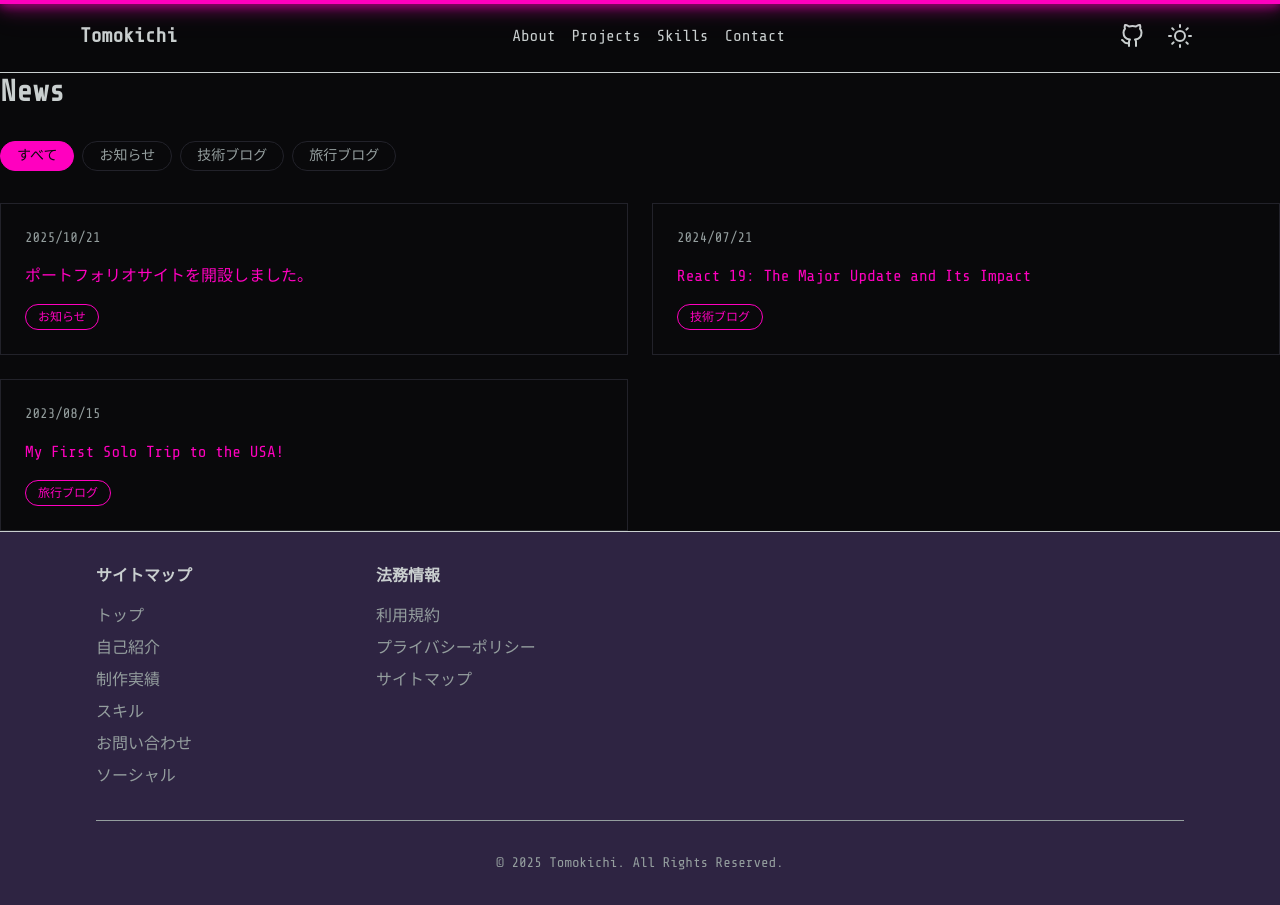
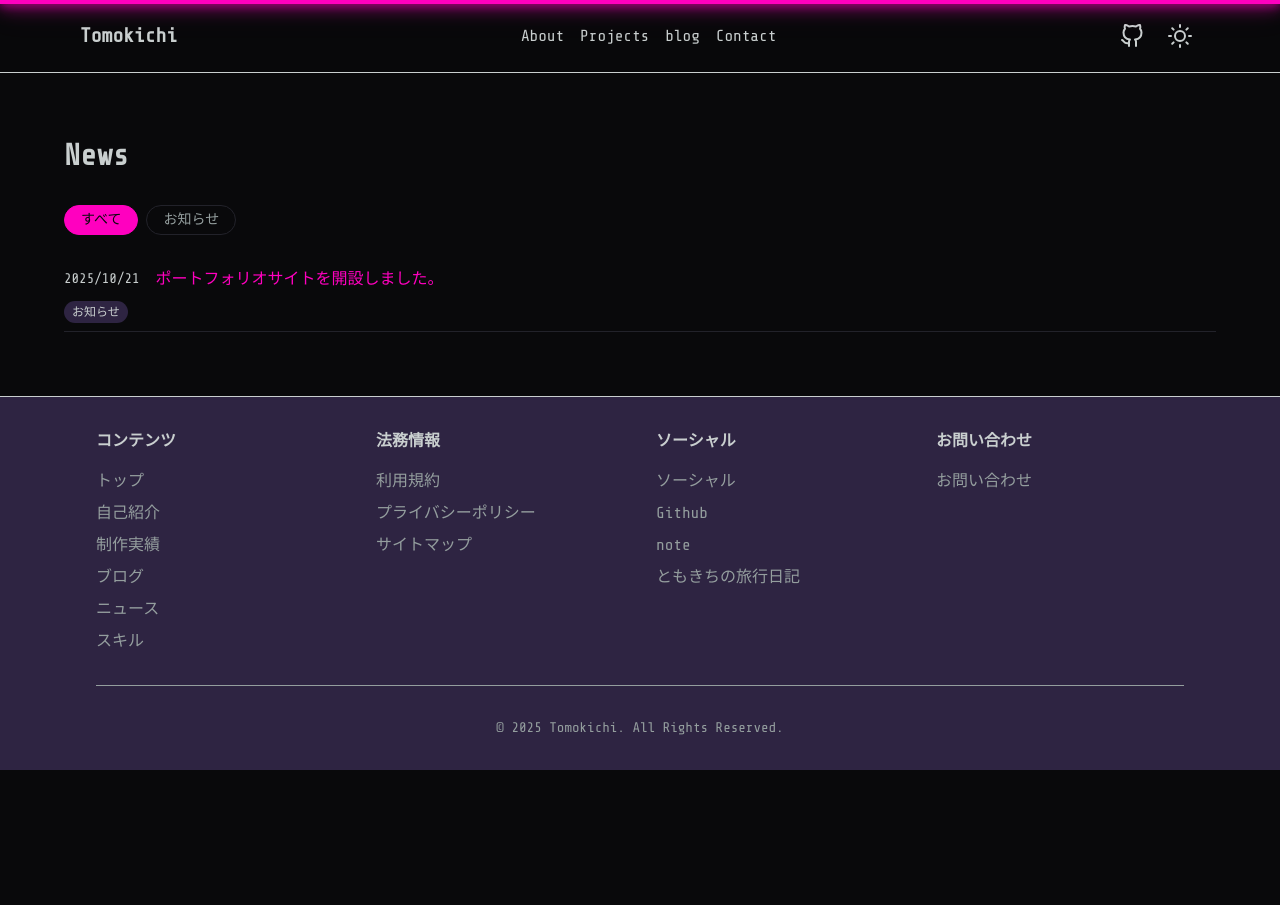
Before and after one commit to tomoki013/introduce, a Next.js app: page /news in a window 1280 px wide. After the commit the page ends 800 px from the top, so only its background shows below. Built offline with nearby package versions, Linux system fonts and the light colour scheme.

Commit message:
AI生成コードの微修正

```diff
--- a/posts/second-post.md
+++ /dev/null
@@ -1,6 +0,0 @@
----
-title: "Tailwind CSSのセットアップ"
-date: "2024-01-02"
----
-
-このプロジェクトではTailwind CSSを使用しています。セットアップは非常に簡単でした。
--- a/posts/third-post.md
+++ /dev/null
@@ -1,6 +0,0 @@
----
-title: "Framer Motionによるアニメーション"
-date: "2024-01-03"
----
-
-サイト内のアニメーションはFramer Motionを使って実装しています。`"use client"` を忘れないようにしましょう。
--- a/src/app/(pages)/news/[tag]/page.tsx
+++ /dev/null
@@ -1,45 +0,0 @@
-import { News } from "@/components/features/news/News";
-import news from "@/data/news.json";
-import { Metadata } from "next";
-import { notFound } from "next/navigation";
-
-export function generateStaticParams() {
-  const tags = Array.from(new Set(news.flatMap((item) => item.tags)));
-  return tags.map((tag) => ({
-    tag: tag.toLowerCase(),
-  }));
-}
-
-export async function generateMetadata(props: {
-  params: Promise<{ tag: string }>;
-}): Promise<Metadata> {
-  const params = await props.params;
-  const tag = params.tag;
-  return {
-    title: `News tagged with "${tag}"`,
-    description: `All news tagged with "${tag}".`,
-  };
-}
-
-export default async function TaggedNewsPage(props: {
-  params: Promise<{ tag: string }>;
-}) {
-  const params = await props.params;
-  const tag = params.tag;
-  const filteredNews = news.filter((item) =>
-    item.tags.map((t) => t.toLowerCase()).includes(tag)
-  );
-
-  if (filteredNews.length === 0) {
-    notFound();
-  }
-
-  return (
-    <div>
-      <h1 className="text-3xl font-bold mb-8">
-        News tagged with &quot;{tag}&quot;
-      </h1>
-      <News news={filteredNews} />
-    </div>
-  );
-}
--- a/src/app/(pages)/news/page.tsx
+++ b/src/app/(pages)/news/page.tsx
@@ -10,7 +10,7 @@ export const metadata: Metadata = {
 export default function NewsPage() {
   const tags = Array.from(new Set(news.flatMap((item) => item.tags)));
   return (
-    <div>
+    <div className="m-16">
       <h1 className="text-3xl font-bold mb-8">News</h1>
       <NewsList news={news} tags={tags} />
     </div>
--- a/src/app/(pages)/sitemap/page.tsx
+++ b/src/app/(pages)/sitemap/page.tsx
@@ -10,6 +10,8 @@ const pages = [
   { href: "/", title: "トップ" },
   { href: "/about", title: "自己紹介" },
   { href: "/projects", title: "制作実績" },
+  { href: "/blog", title: "ブログ" },
+  { href: "/news", title: "ニュース" },
   { href: "/skills", title: "スキル" },
   { href: "/contact", title: "お問い合わせ" },
   { href: "/social", title: "ソーシャル" },
@@ -22,7 +24,9 @@ export default function SitemapPage() {
   return (
     <div className="mx-auto max-w-4xl p-4">
       <section className="mb-12 text-center">
-        <h1 className="mt-6 text-4xl font-bold text-foreground">サイトマップ</h1>
+        <h1 className="mt-6 text-4xl font-bold text-foreground">
+          サイトマップ
+        </h1>
       </section>
 
       <section className="prose prose-lg max-w-none dark:prose-invert">
--- a/src/app/(pages)/social/SocialLinksClient.tsx
+++ b/src/app/(pages)/social/SocialLinksClient.tsx
@@ -33,9 +33,7 @@ export default function SocialLinksClient() {
         >
           <div className="mb-4 text-primary">{social.icon}</div>
           <h2 className="mb-2 text-2xl font-bold">{social.name}</h2>
-          <p className="mb-4 flex-grow text-muted-foreground">
-            {social.description}
-          </p>
+          <p className="mb-4 text-muted-foreground">{social.description}</p>
           <Link
             href={social.url}
             target="_blank"
@@ -45,7 +43,7 @@ export default function SocialLinksClient() {
           >
             フォローする
           </Link>
-          </MotionDiv>
+        </MotionDiv>
       ))}
     </div>
   );
--- a/src/components/common/Footer.tsx
+++ b/src/components/common/Footer.tsx
@@ -9,7 +9,7 @@ export default function Footer() {
         <div className="grid grid-cols-1 sm:grid-cols-2 gap-8 md:grid-cols-4">
           {/* サイトマップ */}
           <div>
-            <h4 className="font-bold">サイトマップ</h4>
+            <h4 className="font-bold">コンテンツ</h4>
             <ul className="mt-4 space-y-2">
               <li>
                 <Link
@@ -37,26 +37,26 @@ export default function Footer() {
               </li>
               <li>
                 <Link
+                  href="/blog"
+                  className="text-muted-foreground transition-colors hover:text-primary"
+                >
+                  ブログ
+                </Link>
+              </li>
+              <li>
+                <Link
+                  href="/news"
+                  className="text-muted-foreground transition-colors hover:text-primary"
+                >
+                  ニュース
+                </Link>
+              </li>
+              <li>
+                <Link
                   href="/skills"
                   className="text-muted-foreground transition-colors hover:text-primary"
                 >
                   スキル
-                </Link>
-              </li>
-              <li>
-                <Link
-                  href="/contact"
-                  className="text-muted-foreground transition-colors hover:text-primary"
-                >
-                  お問い合わせ
-                </Link>
-              </li>
-              <li>
-                <Link
-                  href="/social"
-                  className="text-muted-foreground transition-colors hover:text-primary"
-                >
-                  ソーシャル
                 </Link>
               </li>
             </ul>
@@ -91,6 +91,58 @@ export default function Footer() {
               </li>
             </ul>
           </div>
+          {/* ソーシャル */}
+          <div>
+            <h4 className="font-bold">ソーシャル</h4>
+            <ul className="mt-4 space-y-2">
+              <li>
+                <Link
+                  href="/social"
+                  className="text-muted-foreground transition-colors hover:text-primary"
+                >
+                  ソーシャル
+                </Link>
+              </li>
+              <li>
+                <Link
+                  href="https://github.com/tomoki013/"
+                  className="text-muted-foreground transition-colors hover:text-primary"
+                >
+                  Github
+                </Link>
+              </li>
+              <li>
+                <Link
+                  href="https://note.com/tomokichidiary/"
+                  className="text-muted-foreground transition-colors hover:text-primary"
+                >
+                  note
+                </Link>
+              </li>
+              <li>
+                <Link
+                  href="https://www.tomokichidiary.com/"
+                  className="text-muted-foreground transition-colors hover:text-primary"
+                >
+                  ともきちの旅行日記
+                </Link>
+              </li>
+            </ul>
+          </div>
+          {/* お問い合わせ */}
+          <div>
+            <h4 className="font-bold">お問い合わせ</h4>
+            <ul className="mt-4 space-y-2">
+              <li>
+                <Link
+                  href="/contact"
+                  className="text-muted-foreground transition-colors hover:text-primary"
+                >
+                  お問い合わせ
+                </Link>
+              </li>
+            </ul>
+          </div>
         </div>
 
         {/* コピーライト */}
--- a/src/components/common/Header.tsx
+++ b/src/components/common/Header.tsx
@@ -59,13 +59,13 @@ export default function Header() {
             Projects
           </MotionA>
           <MotionA
-            href="/skills"
+            href="/blog"
             className="glitch transition-colors hover:text-primary"
             data-text="Skills"
             variants={navLinkVariants}
             whileHover="hover"
           >
-            Skills
+            blog
           </MotionA>
           <MotionA
             href="/contact"
--- a/src/components/features/blog/PostContent.tsx
+++ b/src/components/features/blog/PostContent.tsx
@@ -1,6 +1,5 @@
 "use client";
 
-import { motion } from "framer-motion";
 import { format } from "date-fns";
 import { ja } from "date-fns/locale";
 import { MotionDiv, MotionH1 } from "@/components/common/Motion";
--- a/src/components/features/news/News.tsx
+++ b/src/components/features/news/News.tsx
@@ -1,9 +1,6 @@
 "use client";
 
-import { FaRegNewspaper } from "react-icons/fa";
-import { MotionDiv, MotionH2 } from "@/components/common/Motion";
-import { Section } from "@/components/common/Section";
-import news from "@/data/news.json";
+import newsData from "@/data/news.json";
 import { format } from "date-fns";
 import { ja } from "date-fns/locale";
 import Link from "next/link";
@@ -17,45 +14,38 @@ export type NewsItem = {
 
 type Props = {
   news?: NewsItem[];
+  limit?: number;
 };
 
-export const News = ({ news = newsData }: Props) => {
+export const News = ({ news = newsData, limit = 5 }: Props) => {
   return (
-    <div className="grid grid-cols-1 gap-6 md:grid-cols-2">
-      {news.map((item, index) => (
-        <div
-          key={index}
-          className="flex flex-col gap-4 rounded-lg border border-border p-6"
-        >
-          <time
-            dateTime={item.date}
-            className="text-sm text-muted-foreground"
-          >
-            {format(new Date(item.date), "yyyy/MM/dd", { locale: ja })}
-          </time>
-          <div className="flex-grow">
+    <ul className="space-y-4">
+      {news.slice(0, limit).map((item, index) => (
+        <li key={index} className="border-b border-border pb-2">
           <Link
             href={item.url}
             target="_blank"
             rel="noopener noreferrer"
-              className="text-primary transition-colors hover:text-accent"
+            className="flex flex-col sm:flex-row sm:items-center gap-2 sm:gap-4 group"
           >
+            <time dateTime={item.date} className="text-sm whitespace-nowrap">
+              {format(new Date(item.date), "yyyy/MM/dd", { locale: ja })}
+            </time>
+            <p className="text-primary group-hover:text-accent transition-colors">
               {item.title}
+            </p>
           </Link>
-          </div>
-          <div className="flex flex-wrap gap-2">
+          <div className="flex flex-wrap gap-2 mt-2">
             {item.tags.map((tag) => (
-              <Link
-                key={tag}
-                href={`/news/${encodeURIComponent(tag)}`}
-                className="block rounded-full border border-primary px-3 py-1 text-xs text-primary transition-colors hover:bg-primary hover:text-primary-foreground"
-              >
+              <Link key={tag} href={`/news/${tag.toLowerCase()}`}>
+                <span className="px-2 py-1 text-xs rounded-full bg-secondary text-secondary-foreground">
                   {tag}
+                </span>{" "}
               </Link>
             ))}
           </div>
-        </div>
+        </li>
       ))}
-    </div>
+    </ul>
   );
 };
--- a/src/data/news.json
+++ b/src/data/news.json
@@ -4,17 +4,5 @@
     "title": "ポートフォリオサイトを開設しました。",
     "url": "https://tomokichi.netlify.app/",
     "tags": ["お知らせ"]
-  },
-  {
-    "date": "2024-07-21",
-    "title": "React 19: The Major Update and Its Impact",
-    "url": "https://qiita.com/Tomokichi_M/items/c81d31c4b7d1e15a63c6",
-    "tags": ["技術ブログ"]
-  },
-  {
-    "date": "2023-08-15",
-    "title": "My First Solo Trip to the USA!",
-    "url": "https://www.tomokichidiary.com/entry/2023/08/15/180000",
-    "tags": ["旅行ブログ"]
   }
 ]
```
Also changed, not shown: src/app/page.tsx (+26 -1 lines). Lines whose indentation alone changed are shown as unchanged.
